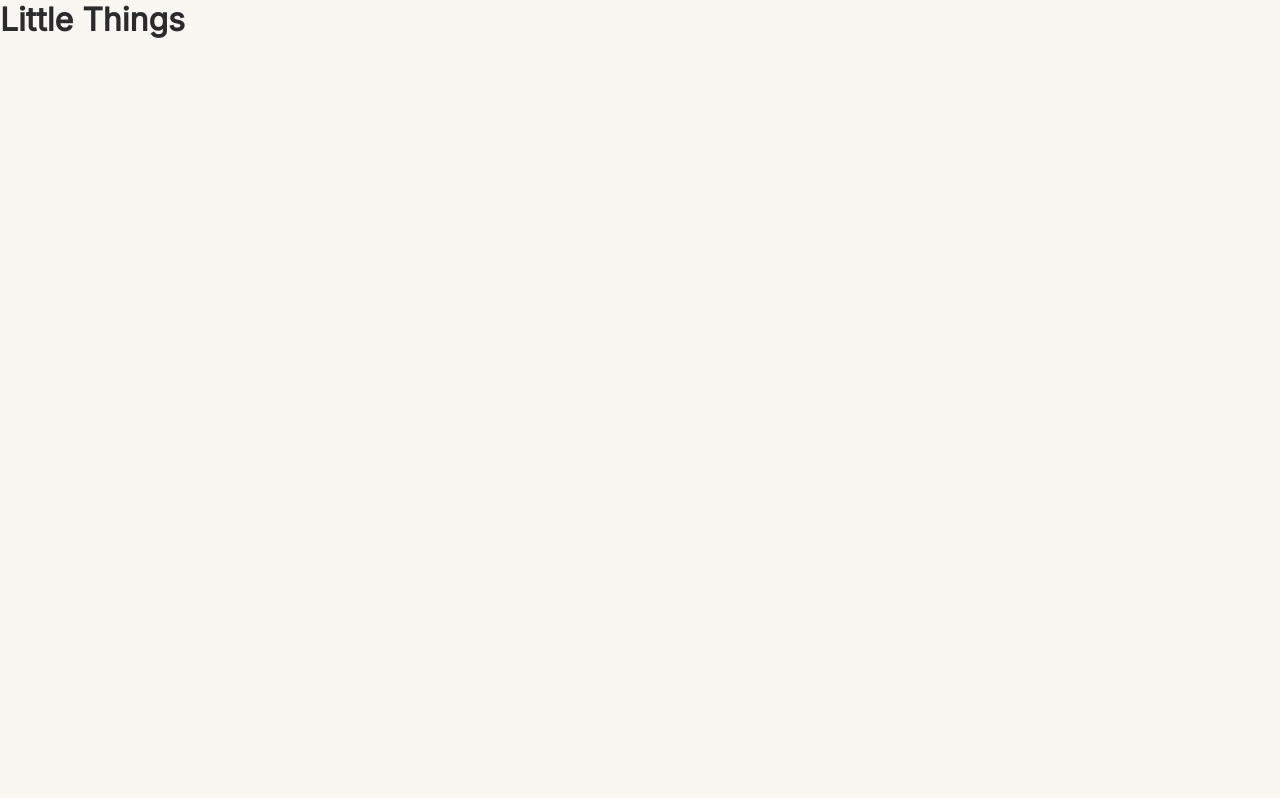
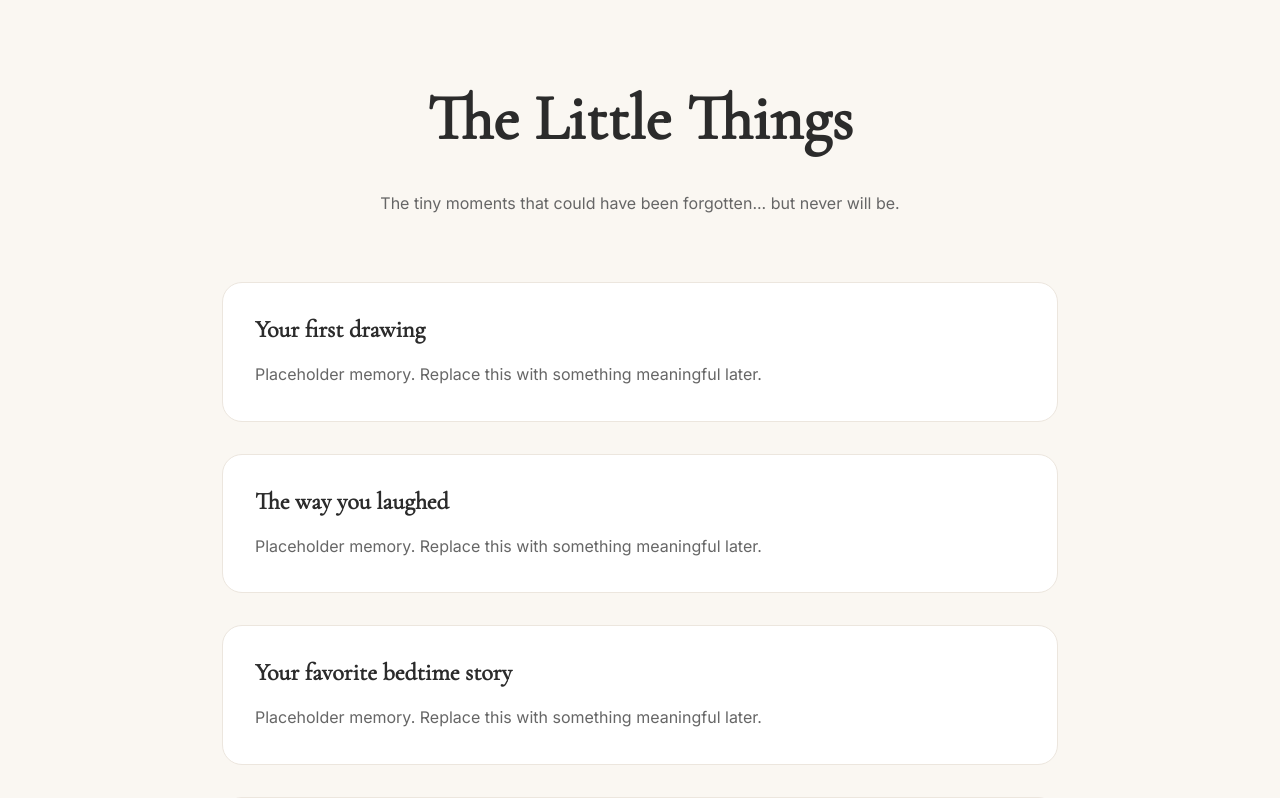
Before and after one commit to UttaraPraveen/For-Rosie, a React (Vite) app: page /little-things in a window 1280 px wide. Shown: the top 798 px of the page. Built offline with nearby package versions, Linux system fonts and the light colour scheme.

Commit message:
little things drafted

```diff
--- /dev/null
+++ b/src/components/MemoryCard.tsx
@@ -0,0 +1,17 @@
+import type { LittleThing } from "../data/littleThings";
+
+type Props = {
+  memory: LittleThing;
+};
+
+function MemoryCard({ memory }: Props) {
+  return (
+    <div className="memory-card">
+      <h2>{memory.title}</h2>
+
+      <p>{memory.description}</p>
+    </div>
+  );
+}
+
+export default MemoryCard;
--- a/src/data/littleThings.ts
+++ b/src/data/littleThings.ts
@@ -0,0 +1,32 @@
+export type LittleThing = {
+  id: number;
+  title: string;
+  description: string;
+};
+
+export const littleThings: LittleThing[] = [
+  {
+    id: 1,
+    title: "Your first drawing",
+    description:
+      "Placeholder memory. Replace this with something meaningful later.",
+  },
+  {
+    id: 2,
+    title: "The way you laughed",
+    description:
+      "Placeholder memory. Replace this with something meaningful later.",
+  },
+  {
+    id: 3,
+    title: "Your favorite bedtime story",
+    description:
+      "Placeholder memory. Replace this with something meaningful later.",
+  },
+  {
+    id: 4,
+    title: "That rainy afternoon",
+    description:
+      "Placeholder memory. Replace this with something meaningful later.",
+  },
+];
--- a/src/pages/LittleThings.tsx
+++ b/src/pages/LittleThings.tsx
@@ -1,5 +1,28 @@
+import MemoryCard from "../components/MemoryCard";
+import { littleThings } from "../data/littleThings";
+
+import "../styles/littleThings.css";
+
 function LittleThings() {
-  return <h1>Little Things</h1>;
+  return (
+    <main className="little-things-page">
+      <h1>The Little Things</h1>
+
+      <p>
+        The tiny moments that could have been forgotten...
+        but never will be.
+      </p>
+
+      <div className="memory-list">
+        {littleThings.map((memory) => (
+          <MemoryCard
+            key={memory.id}
+            memory={memory}
+          />
+        ))}
+      </div>
+    </main>
+  );
 }
 
 export default LittleThings;
--- /dev/null
+++ b/src/styles/littleThings.css
@@ -0,0 +1,42 @@
+.little-things-page {
+  max-width: 900px;
+  margin: auto;
+  padding: 5rem 2rem;
+}
+
+.little-things-page h1 {
+  text-align: center;
+  font-family: "Cormorant Garamond", serif;
+  font-size: 4rem;
+}
+
+.little-things-page > p {
+  max-width: 650px;
+  margin: 2rem auto 4rem;
+  text-align: center;
+  color: #666;
+  line-height: 1.8;
+}
+
+.memory-list {
+  display: flex;
+  flex-direction: column;
+  gap: 2rem;
+}
+
+.memory-card {
+  border: 1px solid #ece6de;
+  border-radius: 20px;
+  background: white;
+  padding: 2rem;
+}
+
+.memory-card h2 {
+  font-family: "Cormorant Garamond", serif;
+  margin-bottom: 1rem;
+}
+
+.memory-card p {
+  color: #666;
+  line-height: 1.8;
+}
```
